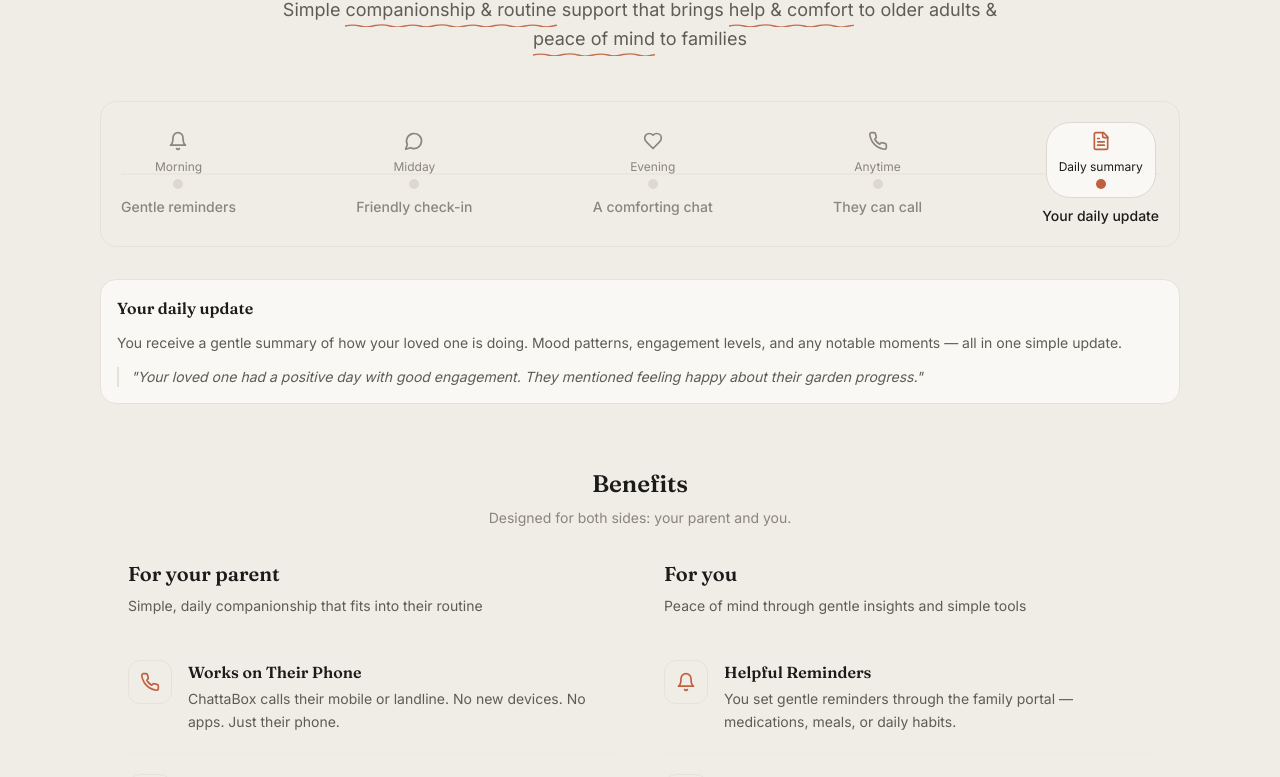
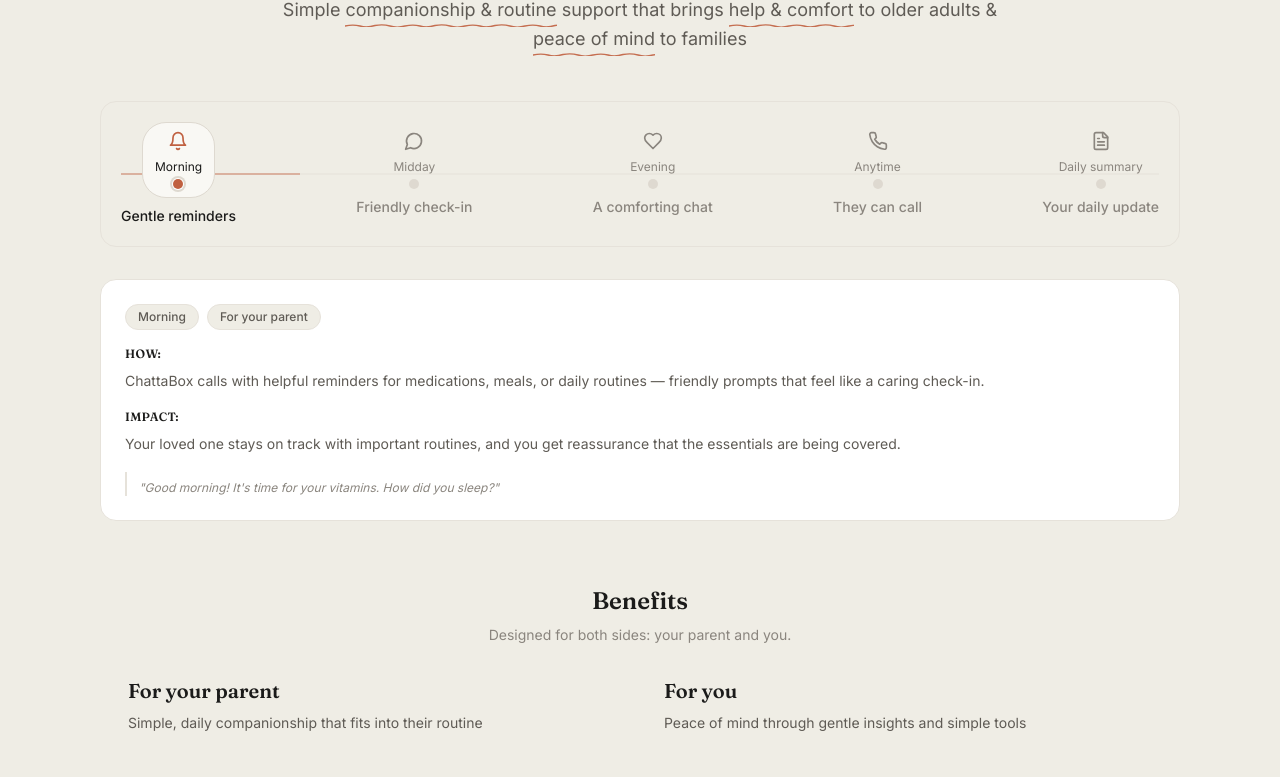
Before and after one commit to hawkpersonal/ChattaBox-Public-Website, a React (Vite) app: page / in a window 1280 px wide. Shown: the part 919-1696 px from the top of the page. Built offline with nearby package versions, Linux system fonts and the light colour scheme.

Commit message:
Add auto-advance timeline with progress line and redesigned detail card

```diff
--- a/src/components/sections/Features.tsx
+++ b/src/components/sections/Features.tsx
@@ -10,44 +10,62 @@
   FileText,
 } from "lucide-react";
 
+const STEP_DURATION_MS = 10000;
+const PAUSE_AFTER_MANUAL_MS = 12000;
+
 const cadenceSteps = [
   {
+    key: 'morning',
     icon: Bell,
     timeLabel: "Morning",
     title: "Gentle reminders",
-    detail: "ChattaBox calls with helpful reminders for medications, meals, or daily routines. Simple, friendly prompts that feel like a caring check-in.",
-    example: "\"Good morning! It's time for your morning vitamins. How did you sleep?\"",
+    audience: "For your parent",
+    how: "ChattaBox calls with helpful reminders for medications, meals, or daily routines — friendly prompts that feel like a caring check-in.",
+    impact: "Your loved one stays on track with important routines, and you get reassurance that the essentials are being covered.",
+    example: "\"Good morning! It's time for your vitamins. How did you sleep?\"",
     linkedBenefits: ["Works on Their Phone", "Helpful Reminders"],
   },
   {
+    key: 'midday',
     icon: MessageCircle,
     timeLabel: "Midday",
     title: "Friendly check-in",
-    detail: "A warm conversation during the day to see how things are going. ChattaBox asks about their day and listens to what matters to them.",
+    audience: "For your parent",
+    how: "A warm conversation during the day to see how things are going. ChattaBox asks about their day and listens to what matters to them.",
+    impact: "Small check-ins catch issues early and help them feel supported — without you needing to call constantly.",
     example: "\"How's your day going? Did you get a chance to work on your garden today?\"",
     linkedBenefits: ["Daily Companionship", "Remembers What Matters"],
   },
   {
+    key: 'evening',
     icon: Heart,
     timeLabel: "Evening",
     title: "A comforting chat",
-    detail: "An evening conversation to wind down the day. ChattaBox remembers their stories and asks about the things they care about.",
+    audience: "For your parent",
+    how: "An evening conversation to wind down the day. ChattaBox remembers their stories and asks about the things they care about.",
+    impact: "Regular conversation helps reduce loneliness and keeps their day feeling connected and positive.",
     example: "\"Tell me about your day. I remember you mentioned your woodworking project yesterday.\"",
     linkedBenefits: ["Daily Companionship", "Remembers What Matters"],
   },
   {
+    key: 'anytime',
     icon: Phone,
     timeLabel: "Anytime",
     title: "They can call",
-    detail: "Your loved one can call ChattaBox whenever they want to talk. No schedules, no waiting — just a friendly voice ready to chat.",
+    audience: "For your parent",
+    how: "Your loved one can call ChattaBox whenever they want to talk. No schedules, no waiting — just a friendly voice ready to chat.",
+    impact: "They can reach a friendly voice whenever they want, building confidence and reducing reliance on you for every small need.",
     example: "\"I'm here whenever you'd like to talk. What's on your mind today?\"",
     linkedBenefits: ["Daily Companionship", "Works on Their Phone"],
   },
   {
+    key: 'daily-summary',
     icon: FileText,
     timeLabel: "Daily summary",
     title: "Your daily update",
-    detail: "You receive a gentle summary of how your loved one is doing. Mood patterns, engagement levels, and any notable moments — all in one simple update.",
+    audience: "For you",
+    how: "You receive a gentle summary of how your loved one is doing. Mood patterns, engagement levels, and any notable moments — all in one simple update.",
+    impact: "You get a simple, readable snapshot of how they're doing — plus gentle suggestions if a call might help.",
     example: "\"Your loved one had a positive day with good engagement. They mentioned feeling happy about their garden progress.\"",
     linkedBenefits: ["Daily Summary / Insights", "Family Portal"],
   },
@@ -96,10 +114,69 @@
 ];
 
 export function Features() {
-  const [activeStep, setActiveStep] = useState(4); // Default to "Daily summary" (index 4)
+  const [activeStep, setActiveStep] = useState(0); // Start at Morning
+  const [progress, setProgress] = useState(0); // 0 to 1
+  const [pausedUntil, setPausedUntil] = useState<number | null>(null);
   const [benefitAudience, setBenefitAudience] = useState<'parent' | 'you'>('parent');
   const scrollContainerRef = useRef<HTMLDivElement>(null);
   const stepRefs = useRef<(HTMLButtonElement | null)[]>([]);
+  const animationFrameRef = useRef<number>();
+  const prefersReducedMotion = useRef(false);
+
+  // Check for reduced motion preference
+  useEffect(() => {
+    const mediaQuery = window.matchMedia('(prefers-reduced-motion: reduce)');
+    prefersReducedMotion.current = mediaQuery.matches;
+  }, []);
+
+  // Auto-advance with progress tracking
+  useEffect(() => {
+    if (prefersReducedMotion.current) {
+      return; // Disable autoplay for reduced motion
+    }
+
+    let lastTime = Date.now();
+    const updateProgress = () => {
+      const now = Date.now();
+
+      // Check if paused
+      if (pausedUntil && now < pausedUntil) {
+        animationFrameRef.current = requestAnimationFrame(updateProgress);
+        return;
+      }
+
+      // Clear pause if time has passed
+      if (pausedUntil && now >= pausedUntil) {
+        setPausedUntil(null);
+      }
+
+      const deltaTime = now - lastTime;
+      lastTime = now;
+
+      setProgress((prev) => {
+        const increment = deltaTime / STEP_DURATION_MS;
+        const newProgress = prev + increment;
+
+        if (newProgress >= 1) {
+          // Move to next step
+          setActiveStep((prevStep) => (prevStep + 1) % cadenceSteps.length);
+          return 0;
+        }
+
+        return newProgress;
+      });
+
+      animationFrameRef.current = requestAnimationFrame(updateProgress);
+    };
+
+    animationFrameRef.current = requestAnimationFrame(updateProgress);
+
+    return () => {
+      if (animationFrameRef.current) {
+        cancelAnimationFrame(animationFrameRef.current);
+      }
+    };
+  }, [pausedUntil]);
 
   // Auto-scroll active step into view on mobile
   useEffect(() => {
@@ -114,9 +191,18 @@
 
   const handleStepClick = (index: number) => {
     setActiveStep(index);
+    setProgress(0);
+    // Pause autoplay for 12 seconds
+    setPausedUntil(Date.now() + PAUSE_AFTER_MANUAL_MS);
   };
 
   const activeStepData = cadenceSteps[activeStep];
+
+  // Calculate overall progress for the progress line (0 to 1)
+  const overallProgress = Math.min(
+    (activeStep + progress) / (cadenceSteps.length - 1),
+    1
+  );
 
   return (
     <section id="features" className="pt-16 pb-16 bg-[#EFEDE5]">
@@ -137,10 +223,20 @@
           <div className="rounded-2xl border border-[#E6E2DA] bg-[#EFEDE5] p-4 md:p-5">
             {/* Desktop: Horizontal timeline */}
             <div className="hidden md:block relative">
+              {/* Base line */}
               <div className="absolute top-1/2 left-0 right-0 h-[1px] bg-[#E6E2DA] -translate-y-1/2" />
+              {/* Progress line overlay */}
+              <div
+                className="absolute top-1/2 left-0 h-[1px] bg-[#C06040] -translate-y-1/2 transition-all duration-100"
+                style={{
+                  width: `${overallProgress * 100}%`,
+                  opacity: 0.8
+                }}
+              />
               <div className="relative flex justify-between items-center">
                 {cadenceSteps.map((step, index) => {
                   const isActive = index === activeStep;
+                  const isCompleted = index < activeStep;
                   const Icon = step.icon;
                   return (
                     <button
@@ -151,13 +247,15 @@
                       style={{ outline: 'none' }}
                     >
                       <div className={`flex flex-col items-center mb-2 ${isActive ? "px-3 py-2 rounded-lg border border-[#DED9D0] bg-[#F9F8F4]" : ""}`}>
-                        <Icon className={`h-5 w-5 mb-2 ${isActive ? "text-[#C06040]" : "text-[#8A857E]"}`} strokeWidth={2} />
+                        <Icon className={`h-5 w-5 mb-2 ${isActive || isCompleted ? "text-[#C06040]" : "text-[#8A857E]"}`} strokeWidth={2} />
                         <span className={`text-xs mb-1 ${isActive ? "text-[#1B1B1A]" : "text-[#8A857E]"}`}>
                           {step.timeLabel}
                         </span>
                         <div
                           className={`w-2.5 h-2.5 rounded-full ${
                             isActive
+                              ? "bg-[#C06040] ring-2 ring-[#DED9D0] ring-offset-1"
+                              : isCompleted
                               ? "bg-[#C06040]"
                               : "bg-[#DED9D0]"
                           }`}
@@ -173,14 +271,25 @@
             </div>
 
             {/* Mobile: Horizontal scrollable timeline */}
-            <div className="md:hidden">
+            <div className="md:hidden relative">
+              {/* Base vertical line */}
+              <div className="absolute left-3 top-0 bottom-0 w-[1px] bg-[#E6E2DA]" />
+              {/* Progress line overlay */}
+              <div
+                className="absolute left-3 top-0 w-[1px] bg-[#C06040] transition-all duration-100"
+                style={{
+                  height: `${overallProgress * 100}%`,
+                  opacity: 0.8
+                }}
+              />
               <div
                 ref={scrollContainerRef}
-                className="overflow-x-auto snap-x snap-mandatory scrollbar-hide -mx-4 px-4"
+                className="overflow-x-auto snap-x snap-mandatory scrollbar-hide -mx-4 px-4 relative pl-6"
               >
                 <div className="flex gap-8 min-w-max">
                   {cadenceSteps.map((step, index) => {
                     const isActive = index === activeStep;
+                    const isCompleted = index < activeStep;
                     const Icon = step.icon;
                     return (
                       <button
@@ -194,13 +303,15 @@
                         style={{ outline: 'none' }}
                       >
                         <div className={`flex flex-col items-center mb-2 ${isActive ? "px-2 py-1.5 rounded-lg border border-[#DED9D0] bg-[#F9F8F4]" : ""}`}>
-                          <Icon className={`h-5 w-5 mb-2 ${isActive ? "text-[#C06040]" : "text-[#8A857E]"}`} strokeWidth={2} />
+                          <Icon className={`h-5 w-5 mb-2 ${isActive || isCompleted ? "text-[#C06040]" : "text-[#8A857E]"}`} strokeWidth={2} />
                           <span className={`text-xs mb-1 ${isActive ? "text-[#1B1B1A]" : "text-[#8A857E]"}`}>
                             {step.timeLabel}
                           </span>
                           <div
                             className={`w-2.5 h-2.5 rounded-full ${
                               isActive
+                                ? "bg-[#C06040] ring-2 ring-[#DED9D0] ring-offset-1"
+                                : isCompleted
                                 ? "bg-[#C06040]"
                                 : "bg-[#DED9D0]"
                             }`}
@@ -219,16 +330,43 @@
         </div>
 
           {/* Detail Panel */}
-          <div className="rounded-2xl border border-[#E6E2DA] bg-[#F9F8F4] p-4">
-            <div className="space-y-3">
-              <h4 className="font-semibold text-base text-[#1B1B1A]">
-                {activeStepData.title}
-              </h4>
-              <p className="text-sm text-[#5F5B55] leading-relaxed">
-                {activeStepData.detail}
-              </p>
+          <div className="rounded-2xl border border-[#E6E2DA] bg-white p-5 md:p-6">
+            <div className="space-y-4">
+              {/* Label Pills */}
+              <div className="flex flex-wrap items-center gap-2">
+                <span className="text-xs font-medium text-[#5F5B55] bg-[#EFEDE5] border border-[#E6E2DA] px-3 py-1 rounded-full">
+                  {activeStepData.timeLabel}
+                </span>
+                {activeStepData.audience && (
+                  <span className="text-xs font-medium text-[#5F5B55] bg-[#EFEDE5] border border-[#E6E2DA] px-3 py-1 rounded-full">
+                    {activeStepData.audience}
+                  </span>
+                )}
+              </div>
+
+              {/* How Section */}
+              <div>
+                <h5 className="text-xs font-semibold uppercase tracking-wide text-[#1B1B1A] mb-2">
+                  How:
+                </h5>
+                <p className="text-sm text-[#5F5B55] leading-relaxed">
+                  {activeStepData.how}
+                </p>
+              </div>
+
+              {/* Impact Section */}
+              <div>
+                <h5 className="text-xs font-semibold uppercase tracking-wide text-[#1B1B1A] mb-2">
+                  Impact:
+                </h5>
+                <p className="text-sm text-[#5F5B55] leading-relaxed">
+                  {activeStepData.impact}
+                </p>
+              </div>
+
+              {/* Example Quote (Secondary) */}
               {activeStepData.example && (
-                <blockquote className="text-sm text-[#5F5B55] italic border-l-2 border-[#E6E2DA] pl-3">
+                <blockquote className="text-xs text-[#8A857E] italic border-l-2 border-[#E6E2DA] pl-3 pt-2">
                   {activeStepData.example}
                 </blockquote>
               )}
```
